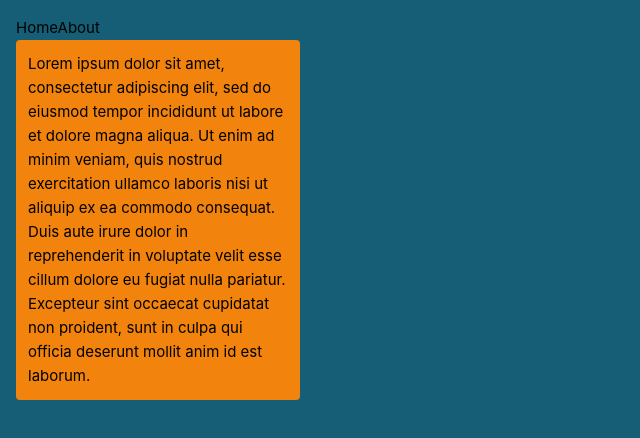
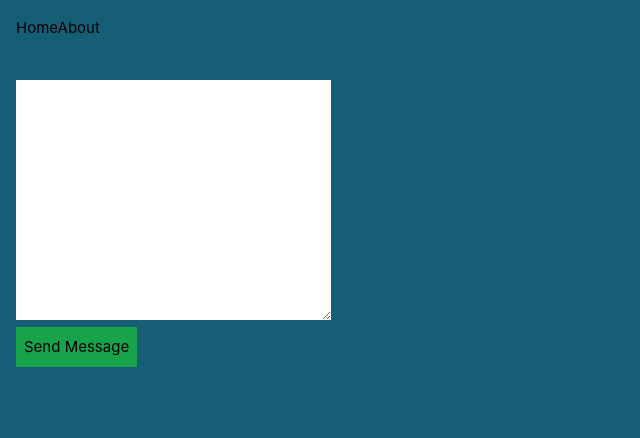
Before and after one commit to CarolinaMargiotti/characterwritting, a Vue app: page / in a window 1280 px wide. Shown: the top 438 px of the page, without its empty margins (0-640 px from the left). Built offline with nearby package versions, Linux system fonts and the light colour scheme.

Commit message:
basic message sender

```diff
--- a/src/assets/baseTw.css
+++ b/src/assets/baseTw.css
@@ -554,6 +554,26 @@ video {
   --tw-contain-style:  ;
 }
 
+.mt-4 {
+  margin-top: 1rem;
+}
+
+.mt-10 {
+  margin-top: 2.5rem;
+}
+
+.mb-3 {
+  margin-bottom: 0.75rem;
+}
+
+.mb-10 {
+  margin-bottom: 2.5rem;
+}
+
+.mb-5 {
+  margin-bottom: 1.25rem;
+}
+
 .w-30ch {
   width: 30ch;
 }
@@ -562,12 +582,21 @@ video {
   border-radius: 0.25rem;
 }
 
-.p-2 {
-  padding: 0.5rem;
+.bg-green-600 {
+  --tw-bg-opacity: 1;
+  background-color: rgb(22 163 74 / var(--tw-bg-opacity));
 }
 
 .p-3 {
   padding: 0.75rem;
+}
+
+.p-4 {
+  padding: 1rem;
+}
+
+.p-2 {
+  padding: 0.5rem;
 }
 
 *,
--- a/src/components/Message.vue
+++ b/src/components/Message.vue
@@ -40,13 +40,7 @@ export default defineComponent({
 
 <template>
 	<p class="w-30ch rounded p-3" :style="blockStyle">
-		Lorem ipsum dolor sit amet, consectetur adipiscing elit, sed do eiusmod
-		tempor incididunt ut labore et dolore magna aliqua. Ut enim ad minim
-		veniam, quis nostrud exercitation ullamco laboris nisi ut aliquip ex ea
-		commodo consequat. Duis aute irure dolor in reprehenderit in voluptate
-		velit esse cillum dolore eu fugiat nulla pariatur. Excepteur sint
-		occaecat cupidatat non proident, sunt in culpa qui officia deserunt
-		mollit anim id est laborum.
+		{{ text }}
 	</p>
 </template>
 
--- a/src/views/HomeView.vue
+++ b/src/views/HomeView.vue
@@ -7,11 +7,44 @@ export default defineComponent({
 	components: {
 		Message,
 	},
+	data() {
+		return {
+			messages: [],
+			textInput: "",
+		};
+	},
+	methods: {
+		sendNewMessage() {
+			this.messages.push({ text: this.textInput, color: "#80609f" });
+			console.log(this.messages);
+		},
+	},
 });
 </script>
 
 <template>
 	<main>
-		<Message color="#f2830d"></Message>
+		<div>
+			<Message
+				class="mb-5"
+				v-for="(message, index) in messages"
+				:key="index"
+				:text="message.text"
+				:color="message.color"
+			></Message>
+		</div>
+		<form class="mt-10">
+			<textarea
+				name="messageText"
+				id=""
+				cols="30"
+				rows="10"
+				v-model="textInput"
+			></textarea>
+			<br />
+			<button class="bg-green-600 p-2" @click.prevent="sendNewMessage">
+				Send Message
+			</button>
+		</form>
 	</main>
 </template>
```
Also changed, not shown: src/components/CharacterMessage.vue (added, +29 -0 lines), 1 other file (tests, documents, lock files or other folders).
